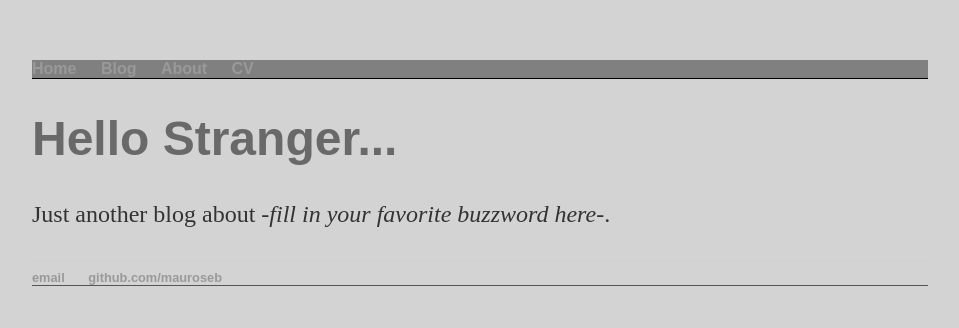
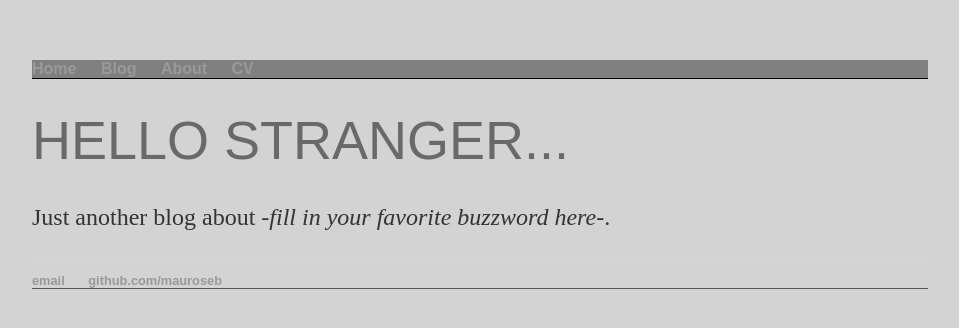
Before and after one commit to mauroseb/mauroseb.github.io, a Jekyll site: the page built from index.html, in a window 1280 px wide. Shown: the top 328 px of the page, without its empty margins (160-1119 px from the left). Built offline with Jekyll 4.4.1, drawn with Linux system fonts in a browser that asks for light colours.

Commit message:
Update main.css

```diff
--- a/css/main.css
+++ b/css/main.css
@@ -32,8 +32,11 @@ a:hover {
     text-decoration: underline;
 }
 h1 {
-    font-size: 3em;
+    font-size: 54px;
     font-family:'Arial', 'Sans-Serif';
+    font-weight: 300;
+    line-height: 50px;
+    text-transform: uppercase;
     color: #696969;
 }
 p {
```
